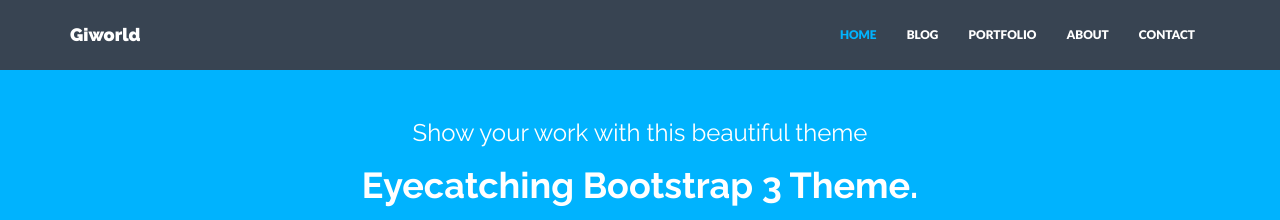
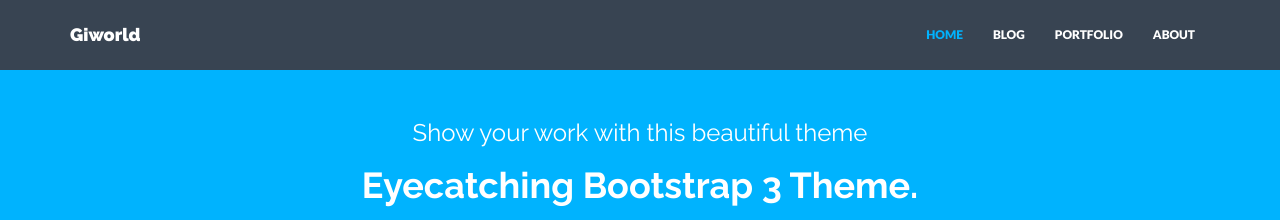
Before and after one commit to giwa/giworld.me, a Jekyll site: the page built from index.html, in a window 1280 px wide. Shown: the top 220 px of the page. Built offline with Jekyll 4.4.1, drawn with Linux system fonts in a browser that asks for light colours; nearby versions of some CDN libraries.

Commit message:
remove contact

```diff
--- a/_includes/nav.html
+++ b/_includes/nav.html
@@ -16,7 +16,6 @@
         <li {% if page.title == "Blog" %}class="active"{% endif %}><a href="{{"/blog/" | prepend: site.baseurl }}">BLOG</a></li>
         <li {% if page.title == "Portfolio" %}class="active"{% endif %}><a href="{{"/portfolio/" | prepend: site.baseurl }}">PORTFOLIO</a></li>
         <li {% if page.title == "About" %}class="active"{% endif %}><a href="{{"/about/" | prepend: site.baseurl }}">ABOUT</a></li>
-        <li {% if page.title == "Contact" %}class="active"{% endif %}><a href="{{"/contact/" | prepend: site.baseurl }}">CONTACT</a></li>
       </ul>
     </div><!--/.nav-collapse -->
   </div>
```
